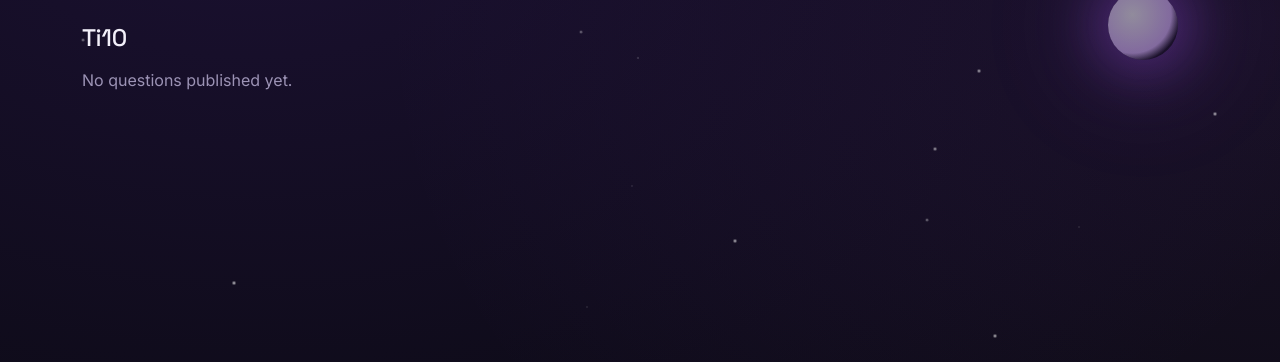
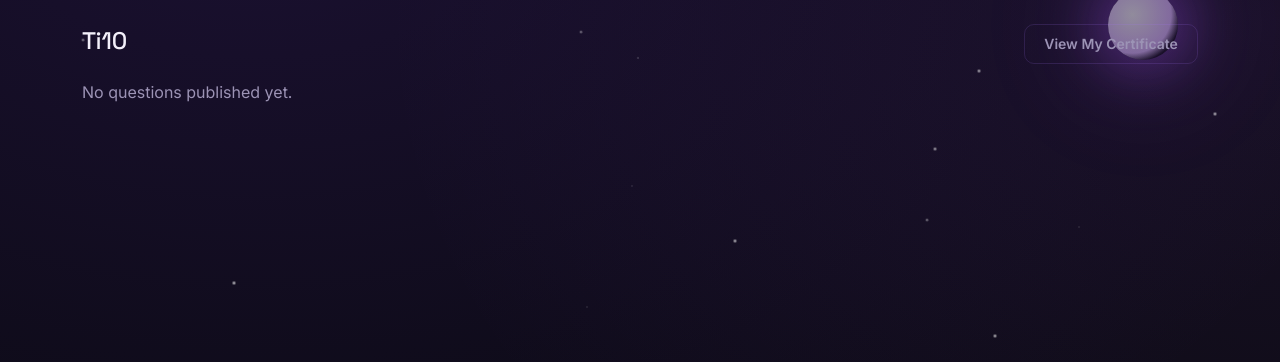
Before and after one commit to DivakarVishnu/Ti10-coding-test-platform, a Flask app: page /dashboard in a window 1280 px wide. Shown: the part 58-420 px from the top of the page. Run offline with Flask 3, Linux system fonts and the light colour scheme; the visitor is signed in with stand-in values (Sample User, id 1); data comes from the database, SQL or seed files in the repository; data that the repository does not hold is empty.

```diff
--- a/app.py
+++ b/app.py
@@ -1194,22 +1194,42 @@ def admin_activity():
     return render_template("admin_activity.html", logs=logs)
 
 
+ADMIN_SIGNATORY_NAME = "A. Divakar"
+
+
+def _build_certificate_context(student, subs):
+    total_score = sum(s.score or 0 for s in subs)
+    total_max = sum(s.max_score or 0 for s in subs)
+    pct = round((total_score / total_max) * 100, 1) if total_max else 0
+    latest_date = max((s.submitted_at for s in subs if s.submitted_at), default=None)
+    return {
+        "student": student,
+        "total_score": total_score,
+        "total_max": total_max,
+        "pct": pct,
+        "questions_completed": len(subs),
+        "signatory_name": ADMIN_SIGNATORY_NAME,
+        "issued_date": to_ist(latest_date) if latest_date else to_ist(utcnow()),
+    }
+
+
 @app.route("/admin/certificate/<int:sid>")
 @admin_required
 def admin_certificate(sid):
     student = Student.query.get_or_404(sid)
     subs = Submission.query.filter_by(student_id=sid).all()
-    total_score = sum(s.score or 0 for s in subs)
-    total_max = sum(s.max_score or 0 for s in subs)
-    pct = round((total_score / total_max) * 100, 1) if total_max else 0
-    return render_template(
-        "certificate.html",
-        student=student,
-        total_score=total_score,
-        total_max=total_max,
-        pct=pct,
-        questions_completed=len(subs),
-    )
+    return render_template("certificate.html", **_build_certificate_context(student, subs))
+
+
+@app.route("/certificate")
+@student_required
+def student_certificate():
+    student = Student.query.get_or_404(session["student_id"])
+    subs = Submission.query.filter_by(student_id=student.id).all()
+    if not subs:
+        flash("Submit at least one question before downloading a certificate.", "error")
+        return redirect(url_for("dashboard"))
+    return render_template("certificate.html", **_build_certificate_context(student, subs))
 
 
 @app.route("/admin/export.csv")
--- a/templates/certificate.html
+++ b/templates/certificate.html
@@ -56,6 +56,7 @@
 
       <div class="cert-footer">
         <div class="cert-sign-block">
+          <div class="cert-sign-name">{{ signatory_name }}</div>
           <div class="cert-sign-line"></div>
           <span class="cert-sign-label">Administrator</span>
         </div>
@@ -63,6 +64,7 @@
           <span>Issued via Ti10 Coding Assessment Platform</span>
         </div>
         <div class="cert-sign-block">
+          <div class="cert-sign-name">{{ issued_date }}</div>
           <div class="cert-sign-line"></div>
           <span class="cert-sign-label">Date</span>
         </div>
@@ -187,6 +189,7 @@
   gap: 1rem;
 }
 .cert-sign-block { flex: 1; display: flex; flex-direction: column; align-items: center; }
+.cert-sign-name { font-family: 'Space Grotesk', Georgia, serif; font-size: 0.95rem; color: var(--text-primary); margin-bottom: 4px; }
 .cert-sign-line { width: 100%; max-width: 140px; border-bottom: 1px solid rgba(255,255,255,0.3); margin-bottom: 6px; height: 22px; }
 .cert-sign-label { color: var(--text-faint); font-size: 0.72rem; text-transform: uppercase; letter-spacing: 0.06em; }
 .cert-issued { flex: 1.4; color: var(--text-faint); font-size: 0.72rem; }
--- a/templates/dashboard.html
+++ b/templates/dashboard.html
@@ -1,7 +1,10 @@
 {% extends "base.html" %}
 {% block title %}Dashboard — Ti10{% endblock %}
 {% block content %}
-<h3 class="mb-1">{{ settings.exam_title }}</h3>
+<div class="d-flex justify-content-between align-items-center flex-wrap gap-2">
+  <h3 class="mb-1">{{ settings.exam_title }}</h3>
+  <a href="{{ url_for('student_certificate') }}" class="btn btn-sm btn-outline-secondary">View My Certificate</a>
+</div>
 
 {% if settings.start_time or settings.end_time %}
   <p class="text-muted small">
```
